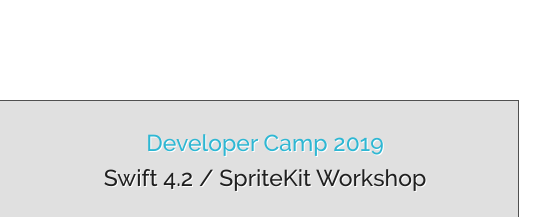
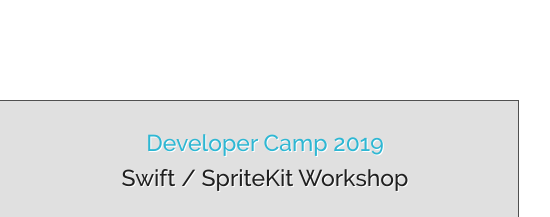
Before and after one commit to christopherstock/DevCamp2019_SwiftSpriteKitWorkshop, a plain HTML site: page welcome-page/index.html in a window 1280 px wide. Shown: the top 217 px of the page, 571-1121 px from the left. Drawn offline with Linux system fonts and the light colour scheme.

Commit message:
Adjusted index.html for welcome-page.

```diff
--- a/welcome-page/index.html
+++ b/welcome-page/index.html
@@ -4,7 +4,7 @@
 
     <head>
 
-        <title>Developer Camp 2019</title>
+        <title>Developer Camp 2019 - Swift / SpriteKit Workshop</title>
 
         <link rel="icon"          href="favicon.ico" type="image/x-icon">
         <link rel="shortcut icon" href="favicon.ico" type="image/x-icon">
@@ -44,7 +44,7 @@
 
                     <div class="right_top">
                         <h1 class="logo wow fadeIn" data-wow-delay="0.75s" data-wow-duration="1.0s">Developer Camp 2019</h1>
-                        <h2 class="logo wow fadeIn" data-wow-delay="0.75s" data-wow-duration="1.0s">Swift 4.2 / SpriteKit Workshop</h2>
+                        <h2 class="logo wow fadeIn" data-wow-delay="0.75s" data-wow-duration="1.0s">Swift / SpriteKit Workshop</h2>
 
                         <a href="https://github.com/christopherstock/DevCamp2019_SwiftSpriteKitWorkshop/" target="_blank" title="Find the workshop on GitHub">
                             <figure class="button wow fadeIn" data-wow-delay="1.5s" data-wow-duration="1.0s">
```
